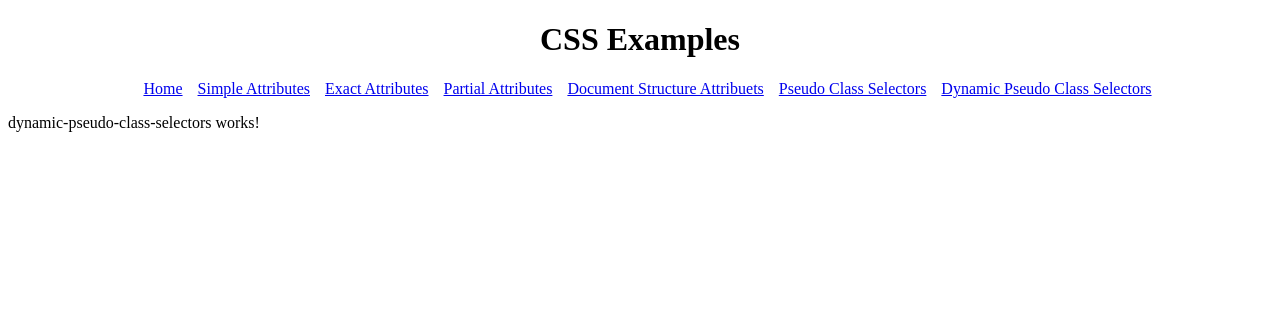
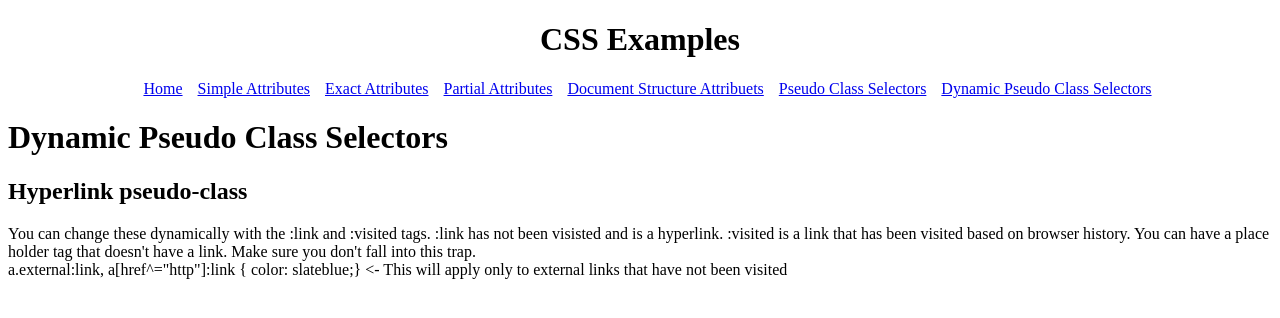
Before and after one commit to robertjorg/cssProject, an Angular app: page /dynamic in a window 1280 px wide. Shown: the top 318 px of the page. Built offline with nearby package versions, Linux system fonts and the light colour scheme.

Commit message:
Dynamic Elements
Not moving as fast as I would like. I need to spend time at night after the family has gone to bed, just like when I was learning to code

```diff
--- a/src/app/AttributeSelectors/dynamic-pseudo-class-selectors/dynamic-pseudo-class-selectors.component.html
+++ b/src/app/AttributeSelectors/dynamic-pseudo-class-selectors/dynamic-pseudo-class-selectors.component.html
@@ -1 +1,7 @@
-<p>dynamic-pseudo-class-selectors works!</p>
+<h1>Dynamic Pseudo Class Selectors</h1>
+<h2>Hyperlink pseudo-class</h2>
+<p>You can change these dynamically with the :link and :visited tags. :link has not been visisted and is a hyperlink.
+  :visited is a link that has been visited based on browser history. You can have a place holder tag that doesn't have a link.
+Make sure you don't fall into this trap.<br/>
+a.external:link, a[href^="http"]:link {{'{'}} color: slateblue;{{'}'}} <- This will apply only to external links that have
+not been visited</p>
--- /dev/null
+++ b/src/app/AttributeSelectors/home/home.component.html
@@ -0,0 +1 @@
+<h1>Just trying to get better at CSS. Let's see how that goes</h1>
--- /dev/null
+++ b/src/app/AttributeSelectors/home/home.component.ts
@@ -0,0 +1,15 @@
+import { Component, OnInit } from '@angular/core';
+
+@Component({
+  selector: 'app-home',
+  templateUrl: './home.component.html',
+  styleUrls: ['./home.component.scss']
+})
+export class HomeComponent implements OnInit {
+
+  constructor() { }
+
+  ngOnInit() {
+  }
+
+}
--- a/src/app/app-routing.module.ts
+++ b/src/app/app-routing.module.ts
@@ -1,3 +1,5 @@
+import { HomeComponent } from './AttributeSelectors/home/home.component';
+// tslint:disable-next-line:max-line-length
 import { DynamicPseudoClassSelectorsComponent } from './AttributeSelectors/dynamic-pseudo-class-selectors/dynamic-pseudo-class-selectors.component';
 import { PseudoClassSelectorsComponent } from './AttributeSelectors/pseudo-class-selectors/pseudo-class-selectors.component';
 import { DocumentStructureComponent } from './AttributeSelectors/document-structure/document-structure.component';
@@ -11,6 +13,7 @@ import { Routes, RouterModule } from '@angular/router';
 const routes: Routes = [
   { path: '',
       children: [
+        { path: '', component: HomeComponent},
         { path: 'simple', component: SimpleSelectorsComponent},
         { path: 'exact', component: ExactSelectorsComponent},
         { path: 'partial', component: PartialAttributesComponent},
--- a/src/app/app.module.ts
+++ b/src/app/app.module.ts
@@ -9,6 +9,7 @@ import { PartialAttributesComponent } from './AttributeSelectors/partial-attribu
 import { DocumentStructureComponent } from './AttributeSelectors/document-structure/document-structure.component';
 import { PseudoClassSelectorsComponent } from './AttributeSelectors/pseudo-class-selectors/pseudo-class-selectors.component';
 import { DynamicPseudoClassSelectorsComponent } from './AttributeSelectors/dynamic-pseudo-class-selectors/dynamic-pseudo-class-selectors.component';
+import { HomeComponent } from './AttributeSelectors/home/home.component';
 
 @NgModule({
   declarations: [
@@ -19,6 +20,7 @@ import { DynamicPseudoClassSelectorsComponent } from './AttributeSelectors/dynam
     DocumentStructureComponent,
     PseudoClassSelectorsComponent,
     DynamicPseudoClassSelectorsComponent,
+    HomeComponent,
   ],
   imports: [
     BrowserModule,
```
Also changed, not shown: src/app/AttributeSelectors/home/home.component.scss (added), 1 other file (tests, documents, lock files or other folders).
